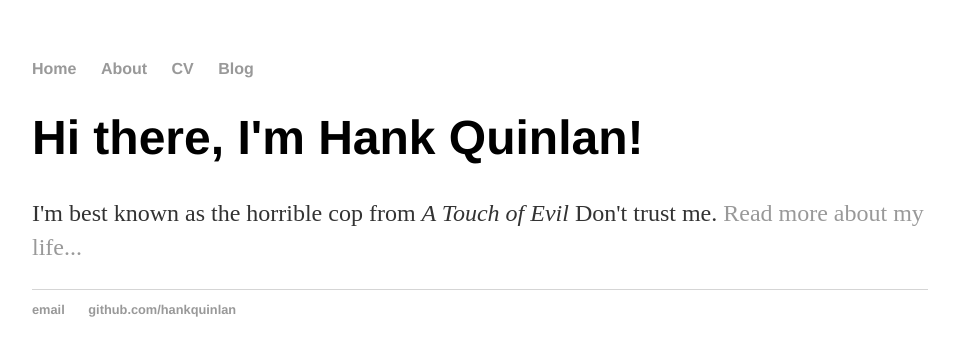
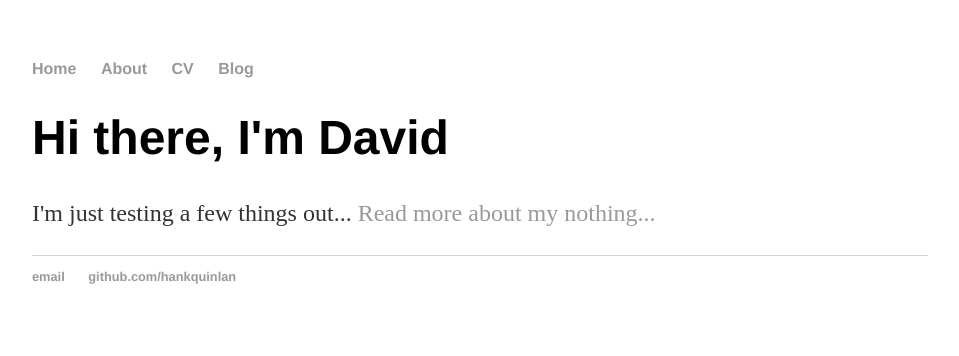
Before and after one commit to northernocean/northernocean.github.io, a Jekyll site: the page built from index.html, in a window 1280 px wide. Shown: the top 356 px of the page, without its empty margins (160-1119 px from the left). Built offline with Jekyll 4.4.1, drawn with Linux system fonts in a browser that asks for light colours.

Commit message:
Update index.html

```diff
--- a/index.html
+++ b/index.html
@@ -3,6 +3,6 @@ layout: default
 title: Hank Quinlan, Horrible Cop
 ---
 <div class="blurb">
-	<h1>Hi there, I'm Hank Quinlan!</h1>
-	<p>I'm best known as the horrible cop from <em>A Touch of Evil</em> Don't trust me. <a href="/about">Read more about my life...</a></p>
+	<h1>Hi there, I'm David</h1>
+	<p>I'm just testing a few things out... <a href="/about">Read more about my nothing...</a></p>
 </div><!-- /.blurb -->
```
